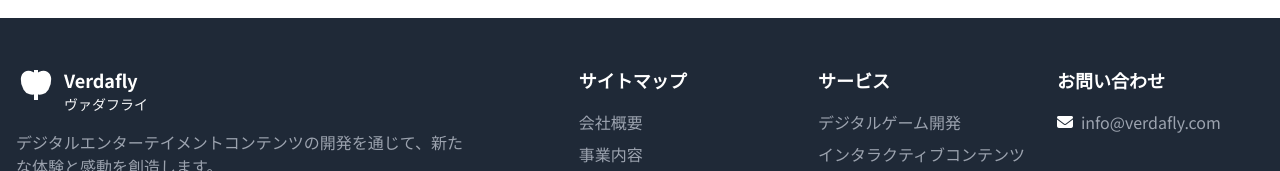
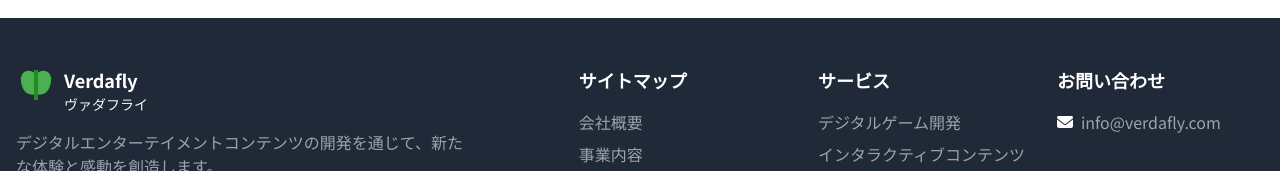
Before and after one commit to Verdafly/verdafly-site, a plain HTML site: page index.html in a window 1280 px wide. Shown: the part 4911-5082 px from the top of the page. Drawn offline with nearby package versions, Linux system fonts and the light colour scheme.

Commit message:
Update index.html
フッターのiconの白黒反転を無くした

```diff
--- a/index.html
+++ b/index.html
@@ -411,7 +411,7 @@
             <div class="flex flex-col md:flex-row justify-between">
                 <div class="mb-8 md:mb-0">
                     <div class="flex items-center mb-4">
-                        <div class="butterfly-icon mr-2" style="filter: brightness(0) invert(1);">
+                        <div class="butterfly-icon mr-2">
                             <div class="butterfly-wing left"></div>
                             <div class="butterfly-wing right"></div>
                             <div class="butterfly-body"></div>
```
